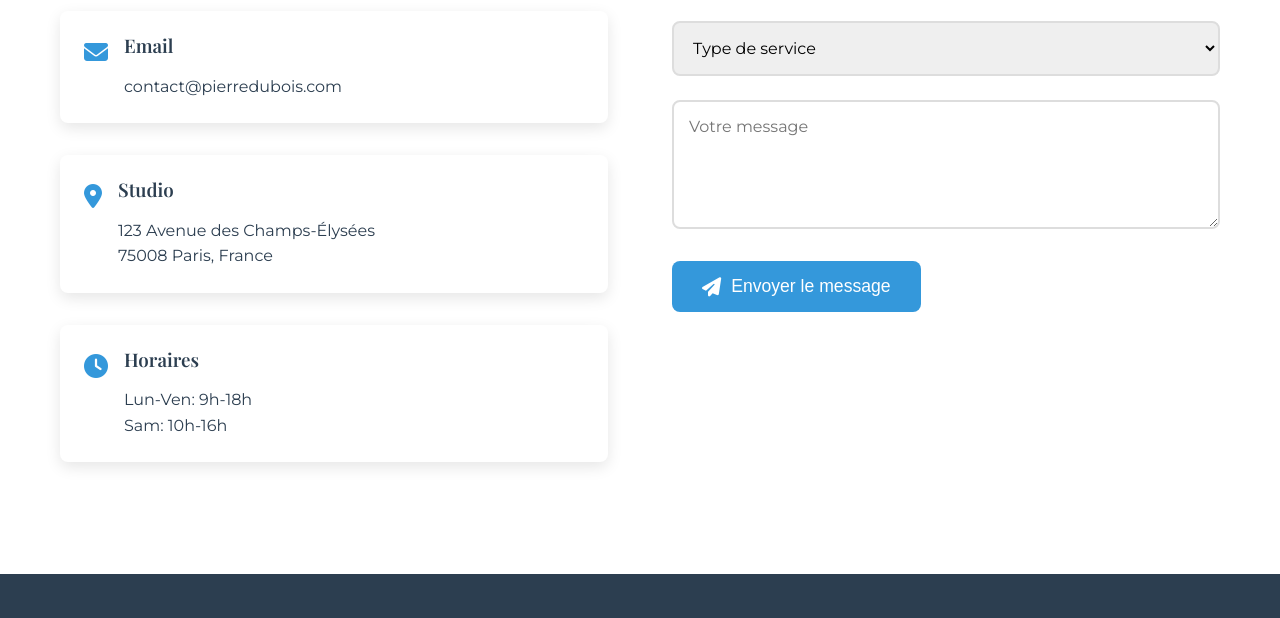
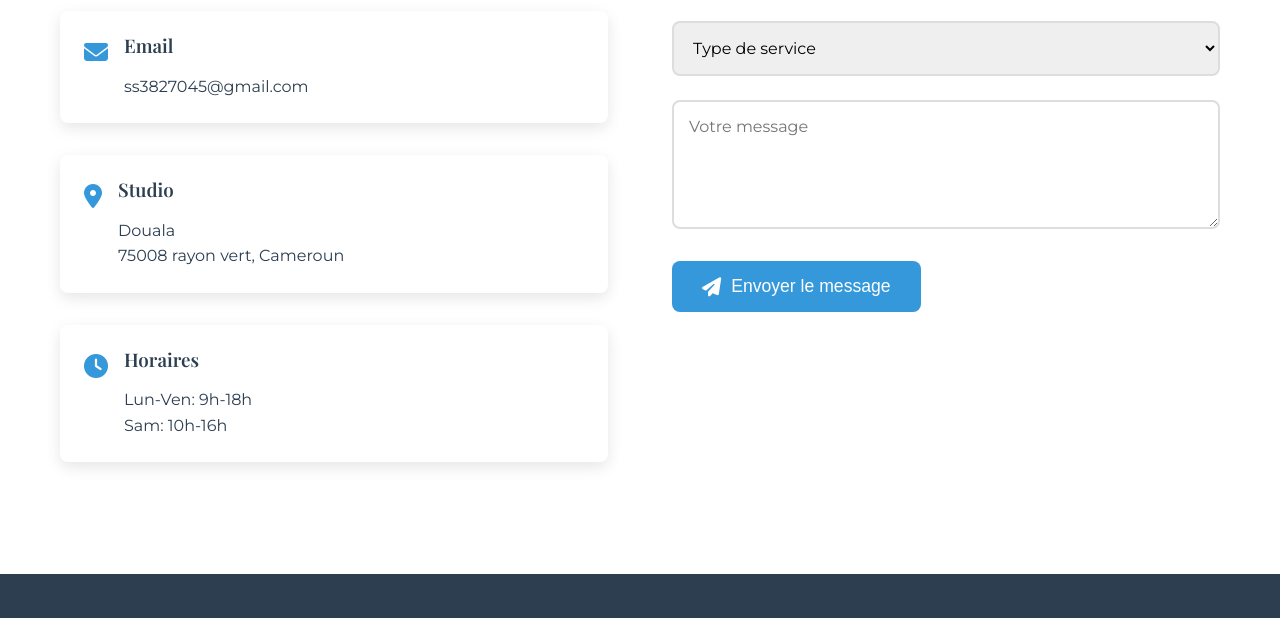
Before and after one commit to codeurNocturne/site-photographe, a website: page public/index.html in a window 1280 px wide. Shown: the part 2829-3447 px from the top of the page. Drawn offline with nearby package versions, Linux system fonts and the light colour scheme; no server answers.

Commit message:
j'ai changé les adresses mail

```diff
--- a/public/index.html
+++ b/public/index.html
@@ -165,14 +165,14 @@
                         <i class="fas fa-envelope"></i>
                         <div>
                             <h3>Email</h3>
-                            <p>contact@pierredubois.com</p>
+                            <p>ss3827045@gmail.com</p>
                         </div>
                     </div>
                     <div class="contact-item">
                         <i class="fas fa-map-marker-alt"></i>
                         <div>
                             <h3>Studio</h3>
-                            <p>123 Avenue des Champs-Élysées<br>75008 Paris, France</p>
+                            <p>Douala<br>75008 rayon vert, Cameroun</p>
                         </div>
                     </div>
                     <div class="contact-item">
```
Also changed, not shown: 2 other files.
